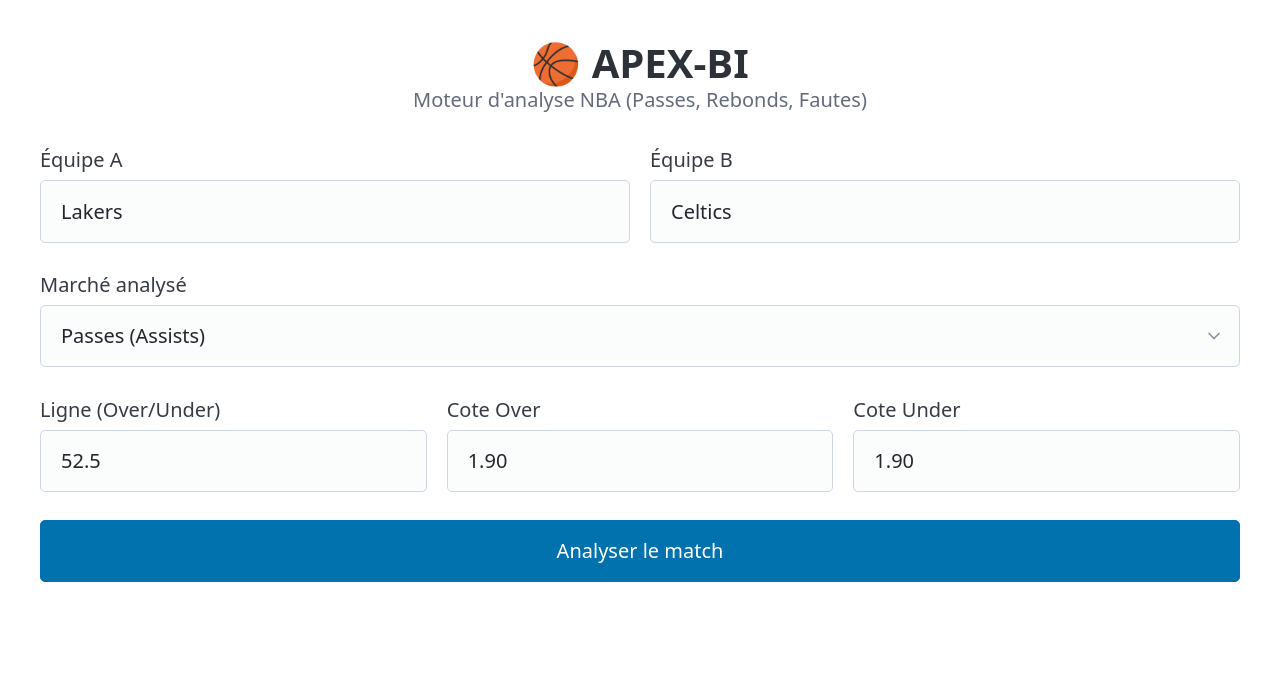
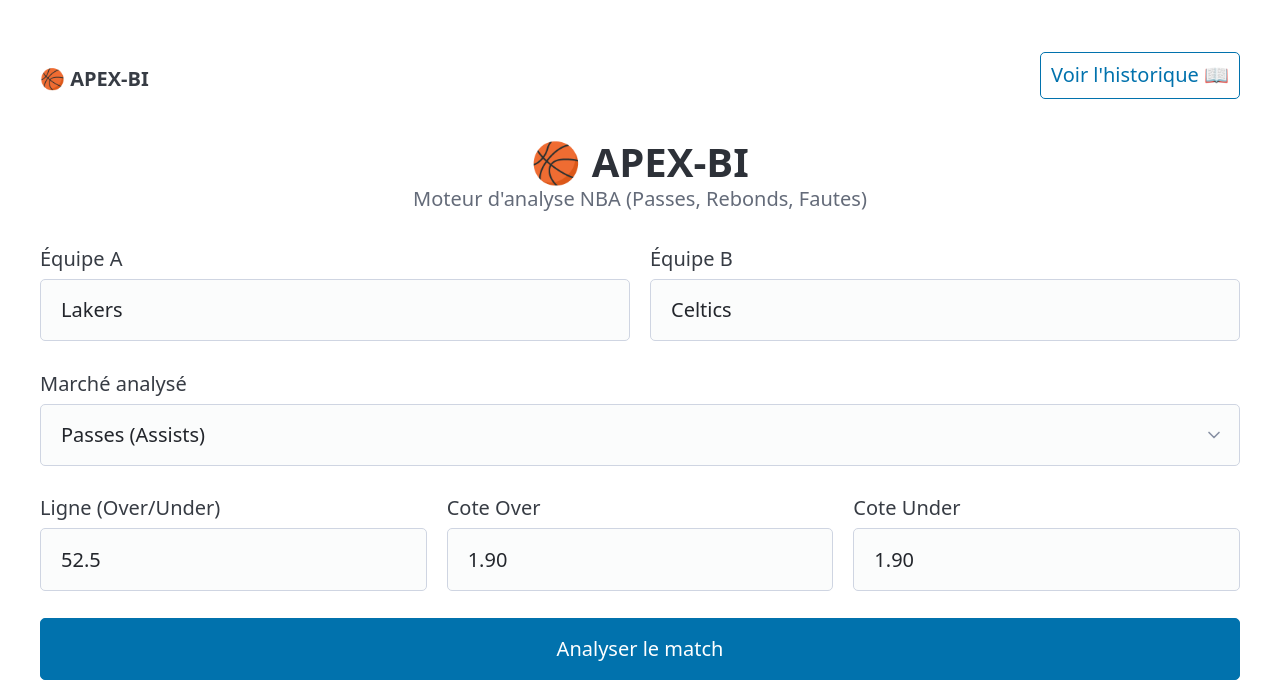
Before and after one commit to hamzypogba0610-pixel/apex-bot237, a FastAPI app: page / in a window 1280 px wide. Shown: the top 699 px of the page. Run offline with FastAPI, Linux system fonts and the light colour scheme; some libraries are stand-ins or nearby versions.

Commit message:
Update index.html

```diff
--- a/templates/index.html
+++ b/templates/index.html
@@ -77,6 +77,14 @@
 </head>
 <body>
     <main class="container">
+        <nav style="margin-bottom: 20px;">
+    <ul>
+        <li><strong>🏀 APEX-BI</strong></li>
+    </ul>
+    <ul>
+        <li><a href="/historique" role="button" class="outline">Voir l'historique 📖</a></li>
+    </ul>
+        </nav>
         <hgroup style="text-align: center; margin-bottom: 30px;">
             <h1>🏀 APEX-BI</h1>
             <p>Moteur d'analyse NBA (Passes, Rebonds, Fautes)</p>
```
